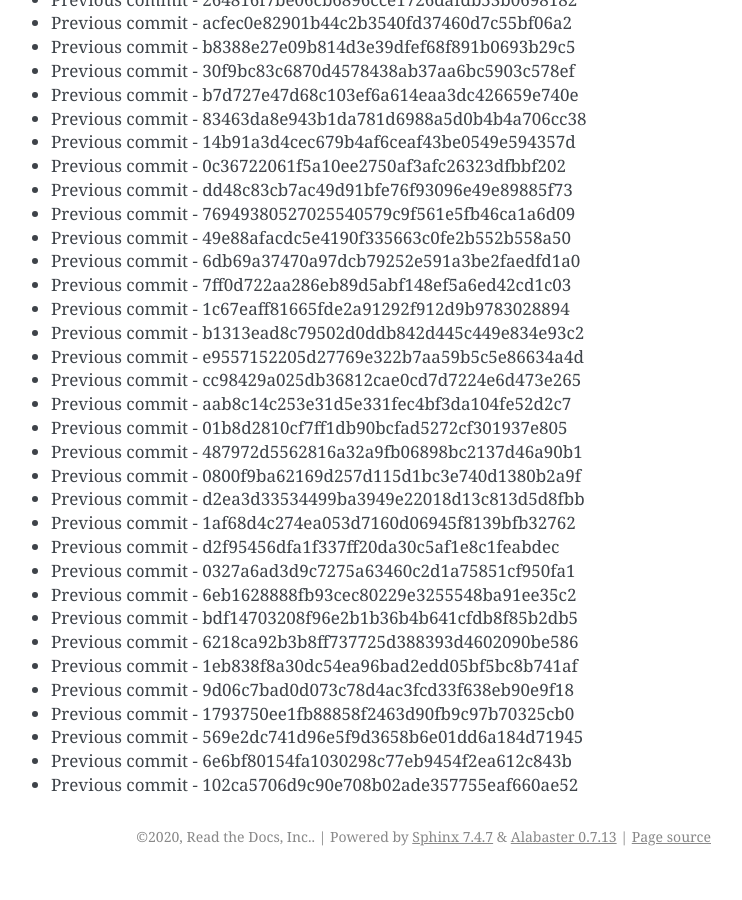
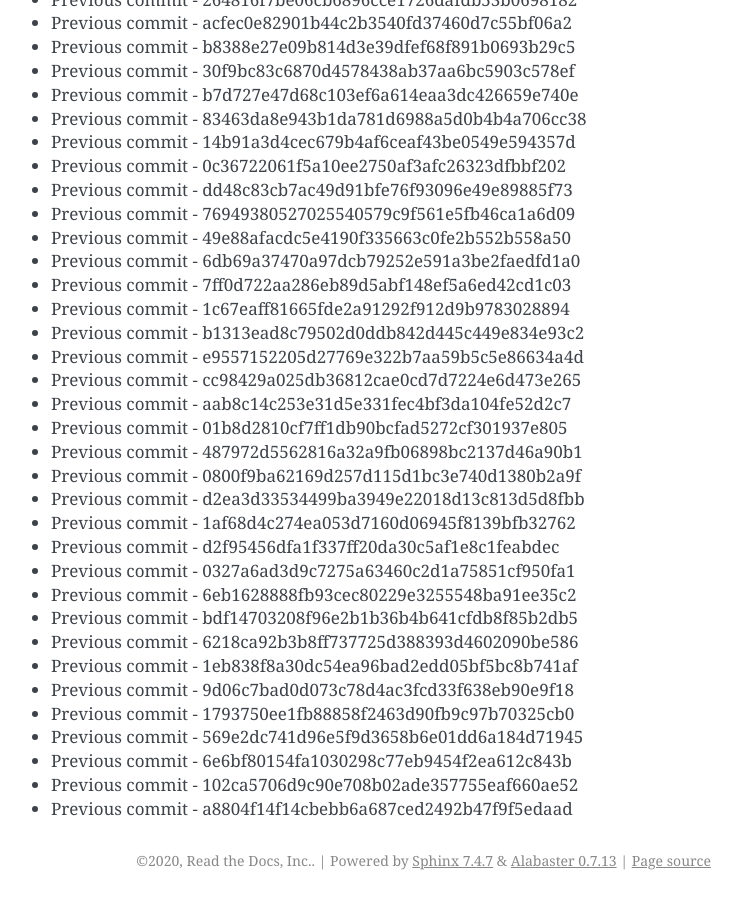
Before and after one commit to readthedocs/rtd-git-stresstest, a Sphinx documentation site: the page built from docs/updates.rst, in a window 1280 px wide and 900 px high, scrolled down 16219 px. Shown: the whole window, without its empty margins (399-1141 px from the left). Built offline with Sphinx 7.4.7, drawn with Linux system fonts in a browser that asks for light colours; before the commit the page ends 17095 px from its top, so only the background shows below that.

Commit message:
Generating commit from previous: a8804f14f14cbebb6a687ced2492b47f9f5edaad

```diff
--- a/docs/updates.rst
+++ b/docs/updates.rst
@@ -713,3 +713,4 @@ It can be tested for any performance characteristics.
 * Previous commit - 569e2dc741d96e5f9d3658b6e01dd6a184d71945
 * Previous commit - 6e6bf80154fa1030298c77eb9454f2ea612c843b
 * Previous commit - 102ca5706d9c90e708b02ade357755eaf660ae52
+* Previous commit - a8804f14f14cbebb6a687ced2492b47f9f5edaad
```
